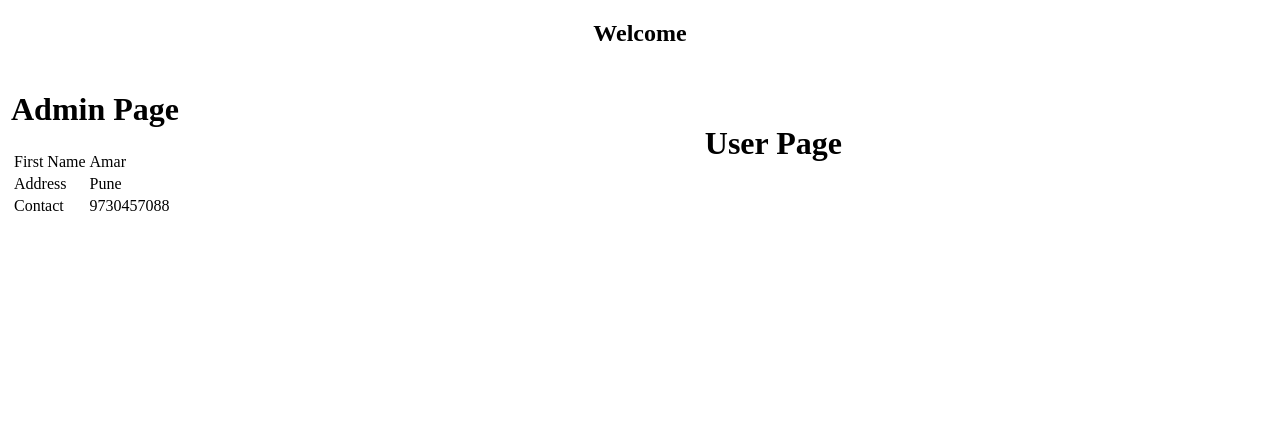
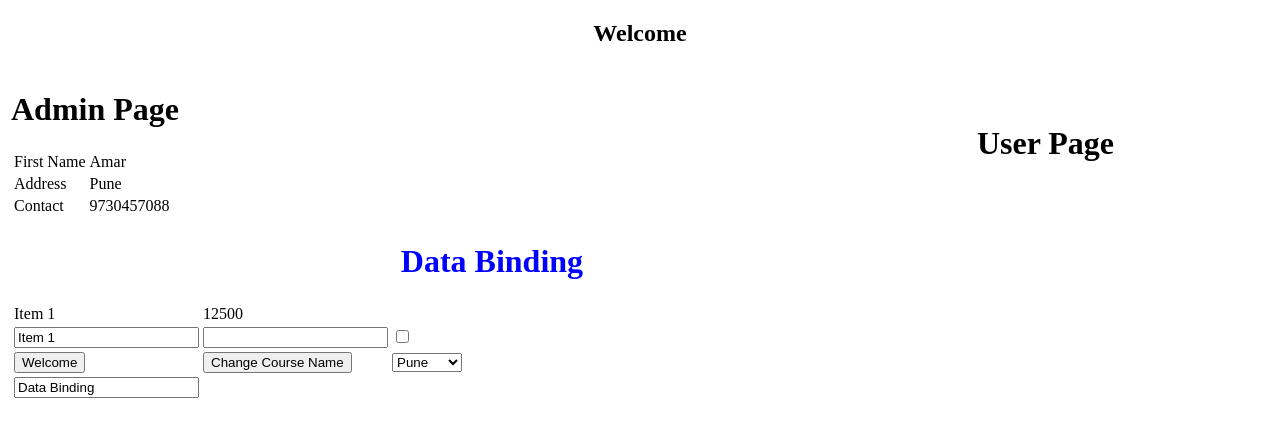
Before and after one commit to amarjit77/Angular_20, an Angular app in the folder angular20Tutorial/: page / in a window 1280 px wide. Shown: the top 436 px of the page. Built offline with nearby package versions, Linux system fonts and the light colour scheme.

Commit message:
Add code of data binding

```diff
--- a/angular20Tutorial/src/app/app.html
+++ b/angular20Tutorial/src/app/app.html
@@ -9,4 +9,9 @@
       <app-user></app-user>
     </td>
   </tr>
+  <tr>
+    <td>
+      <app-databinding></app-databinding>
+    </td>
+  </tr>
 </table>
--- a/angular20Tutorial/src/app/app.ts
+++ b/angular20Tutorial/src/app/app.ts
@@ -2,10 +2,11 @@ import { Component } from '@angular/core';
 import { RouterOutlet } from '@angular/router';
 import { Admin } from "./components/admin/admin";
 import { User } from "./components/user/user";
+import { Databinding } from "./components/databinding/databinding";
 
 @Component({
   selector: 'app-root',
-  imports: [Admin, User],
+  imports: [Admin, User, Databinding],
   templateUrl: './app.html',
   styleUrl: './app.css'
 })
--- /dev/null
+++ b/angular20Tutorial/src/app/components/databinding/databinding.css
@@ -0,0 +1,5 @@
+.myClass{
+    text-align: center;
+    color: blue;
+    font-size: xx-large;
+}
--- /dev/null
+++ b/angular20Tutorial/src/app/components/databinding/databinding.html
@@ -0,0 +1,49 @@
+<h1 [class]="myClass">{{coursName}}</h1>
+<table>
+    <tr>
+        <td>
+            <!-- Interpolaton binding -->
+            {{itemName}}
+        </td>
+        <td>
+            {{productPrice}}
+        </td>
+    </tr>
+    <tr>
+        <td>
+            <!-- Property binding -->
+            <input type="text" value="{{itemName}}" />
+        </td>
+        <td>
+            <!-- Property binding -->
+            <input type="text" [max]="maxlength" [min]="minlength" />
+        </td>
+        <td>
+            <!-- Property binding -->
+            <input [type]="inputType" />
+        </td>
+    </tr>
+    <tr>
+        <td>
+            <!-- Iterpolation and Event Binding-->
+            <input type="button" value="{{btnWelcome}}" (click)="showWelcomeMessage()" />
+        </td>
+         <td>
+            <!-- Iterpolation and Event Binding-->
+            <input type="button" value="Change Course Name" (click)="changeCourseName()" />
+        </td>
+        <td>
+            <select name="" id="" (change)="onCityChange()">
+                <option value="Pune">Pune</option>
+                <option value="Mumbai">Mumbai</option>
+                <option value="Nagpur">Nagpur</option>
+            </select>
+        </td>
+    </tr>
+    <tr>
+        <td>
+            <!-- Two Way Data binding-->
+            <input type="text" [(ngModel)]="coursName" />
+        </td>
+    </tr>
+</table>
--- /dev/null
+++ b/angular20Tutorial/src/app/components/databinding/databinding.ts
@@ -0,0 +1,34 @@
+import { Component } from '@angular/core';
+import { FormsModule } from '@angular/forms';
+
+@Component({
+  selector: 'app-databinding',
+  imports: [FormsModule],
+  templateUrl: './databinding.html',
+  styleUrl: './databinding.css'
+})
+export class Databinding {
+  coursName: string = "Data Binding";
+  itemName = "Item 1";
+  productPrice: number = 12500;
+  maxlength = 5;
+  minlength = 3;
+  inputType: string = "checkbox";
+  myClass = "myClass";
+
+  btnWelcome = "Welcome";
+
+  showWelcomeMessage(){
+    alert("Welcome Amar, Have a nice day!!!");
+  }
+
+  changeCourseName()
+  {
+    this.coursName = "Angular- Data Binding"
+  }
+
+  onCityChange()
+  {
+    alert("City changed");
+  }
+}
```
